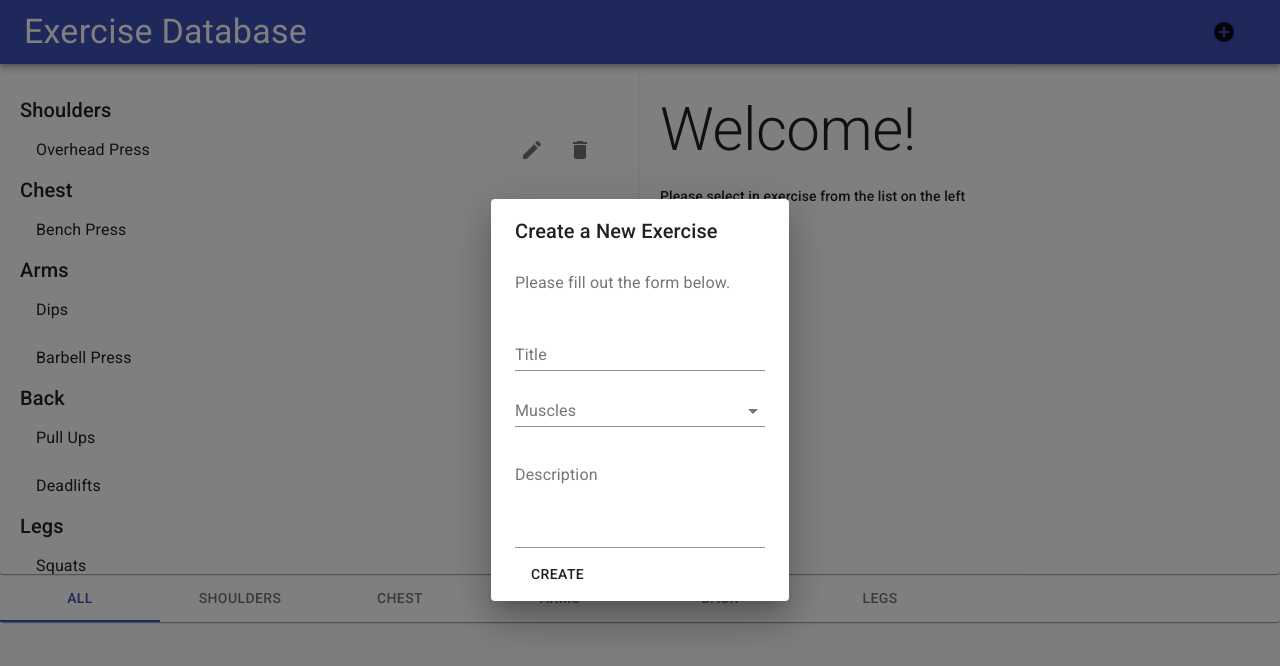
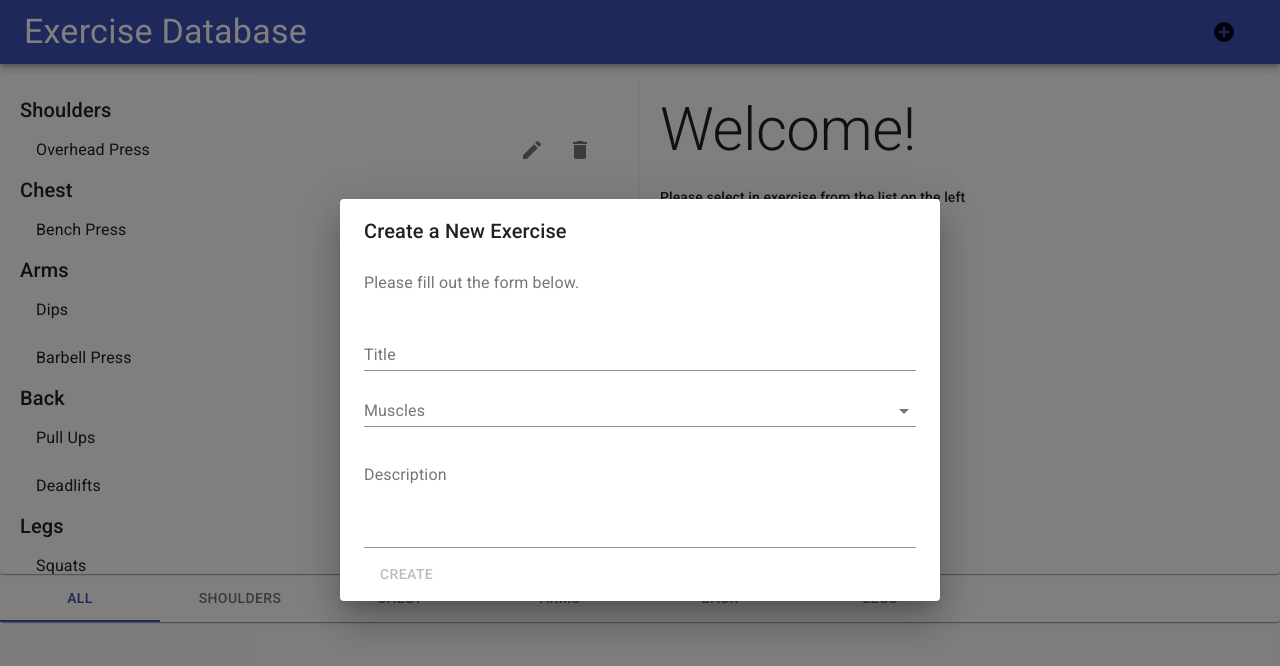
Before and after one commit to dahye-han/TIL, a React (Create React App) app in the folder front/CSS/MD/practice/: page / in a window 1280 px wide. Both pictures are taken after a click on the button "add_circle". Shown: the top 666 px of the page. Built offline with nearby package versions, Linux system fonts and the light colour scheme.

Commit message:
material design

```diff
--- a/front/CSS/MD/practice/src/Components/Exercises/Dialog.js
+++ b/front/CSS/MD/practice/src/Components/Exercises/Dialog.js
@@ -33,8 +33,12 @@ export default class extends Component {
                 <Icon>add_circle</Icon>
             </Button>
 
-            <Dialog open={open} onClose={this.handleToggle} aria-labelledby="form-dialog-title">
-            <DialogTitle id="form-dialog-title">
+            <Dialog
+                open={open}
+                onClose={this.handleToggle}
+                fullWidth
+            >
+            <DialogTitle>
                 Create a New Exercise
             </DialogTitle>
             <DialogContent>
--- a/front/CSS/MD/practice/src/Components/Exercises/Form.js
+++ b/front/CSS/MD/practice/src/Components/Exercises/Form.js
@@ -1,18 +1,7 @@
 import React, { Component } from 'react';
-import FormControl from '@material-ui/core/FormControl';
-import InputLabel from '@material-ui/core/InputLabel';
-import Select from '@material-ui/core/Select';
-import MenuItem from '@material-ui/core/MenuItem';
-import { TextField, withStyles } from '@material-ui/core';
-import Button from '@material-ui/core/Button';
+import { TextField, FormControl, InputLabel, Select, MenuItem, Button } from '@material-ui/core';
 
-const styles = theme => ({
-    FormControl: {
-        width: 250
-    }
-})
-
-export default withStyles(styles)(class extends Component {
+export default class extends Component {
     state = this.getInitState();
 
     getInitState() {
@@ -22,14 +11,6 @@ export default withStyles(styles)(class extends Component {
             title: '',
             description: '',
             muscles: ''
-        }
-    }
-
-   componentDidUpdate(prevProps) {
-        if(this.props.exercise && this.props.exercise.id !== prevProps.exercise.id) {
-            this.setState({
-                ...this.props.exercise
-            })
         }
     }
 
@@ -46,13 +27,11 @@ export default withStyles(styles)(class extends Component {
             id: this.state.title.toLocaleLowerCase().replace(/ /g, '-'),
             ...this.state
         });
-
-        this.setState(this.getInitState());
     }
 
     render() {
         const { title, description, muscles} = this.state,
-              { classes, muscles: categories } = this.props;
+              { muscles: categories } = this.props;
 
         return <form>
         <TextField
@@ -60,10 +39,10 @@ export default withStyles(styles)(class extends Component {
             value={title}
             onChange={this.handleChange('title')}
             margin="normal"
-            className={classes.FormControl}
+            fullWidth
         />
         <br/>
-        <FormControl className={classes.FormControl}>
+        <FormControl fullWidth>
             <InputLabel htmlFor="muscles">Muscles</InputLabel>
             <Select
                 value={muscles}
@@ -82,16 +61,17 @@ export default withStyles(styles)(class extends Component {
             value={description}
             onChange={this.handleChange('description')}
             margin="normal"
-            className={classes.FormControl}
+            fullWidth
         />
         <br />
         <Button
             color="primary"
             variant="raised"
             onClick={this.handleSubmit}
+            disabled={!title || !muscles}
         >
             {this.props.exercise ? 'Edit' : 'Create'}
         </Button>
     </form>
     }
-})
+}
--- a/front/CSS/MD/practice/src/Components/Exercises/index.js
+++ b/front/CSS/MD/practice/src/Components/Exercises/index.js
@@ -66,25 +66,26 @@ export default withStyles(styles)(
             </Grid>
             <Grid item xs={12} sm={6}>
                 <Paper className={classes.Paper}>
+                    <Typography
+                        variant="h2"
+                        gutterBottom
+                    >
+                        {title}
+                    </Typography>
                     {editMode
                     ? <Form
+                        key={id}
                         exercise={exercise}
                         muscles={muscles}
                         onSubmit={onEdit}
                       />
-                    : <Fragment>
-                        <Typography
-                        variant="h2"
-                        >
-                            {title}
-                        </Typography>
+                    :
                         <Typography
                             variant="subtitle2"
-                            style={{marginTop: 20}}
                         >
                             {description}
                         </Typography>
-                    </Fragment>}
+                    }
                 </Paper>
             </Grid>
         </Grid>
--- a/front/CSS/MD/practice/src/Components/Layouts/Footer.js
+++ b/front/CSS/MD/practice/src/Components/Layouts/Footer.js
@@ -1,8 +1,5 @@
 import React from 'react';
-import Paper from '@material-ui/core/Paper';
-import Tabs from '@material-ui/core/Tabs';
-import Tab from '@material-ui/core/Tab';
-import withWidth from 'material-ui/utils/withWidth';
+import {Paper, Tabs, Tab, withWidth} from '@material-ui/core';
 
 export default withWidth()(
     ({ muscles, category, onSelect, width }) => {
```
